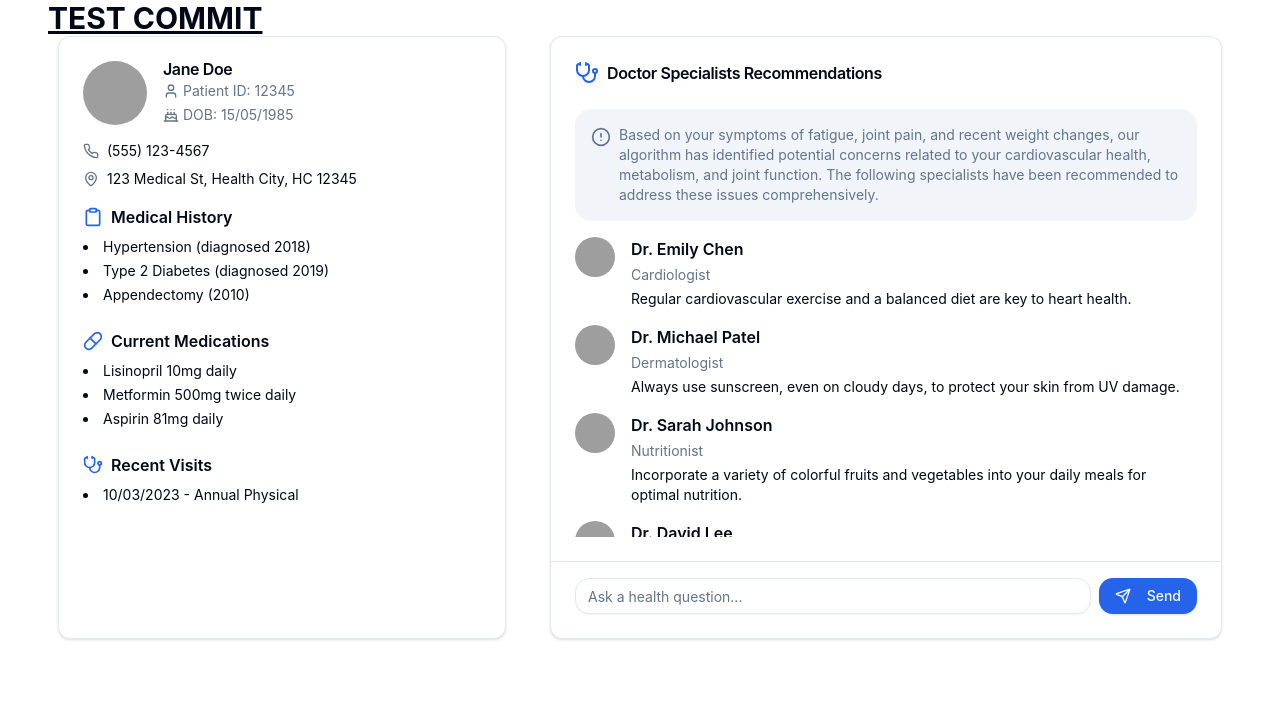
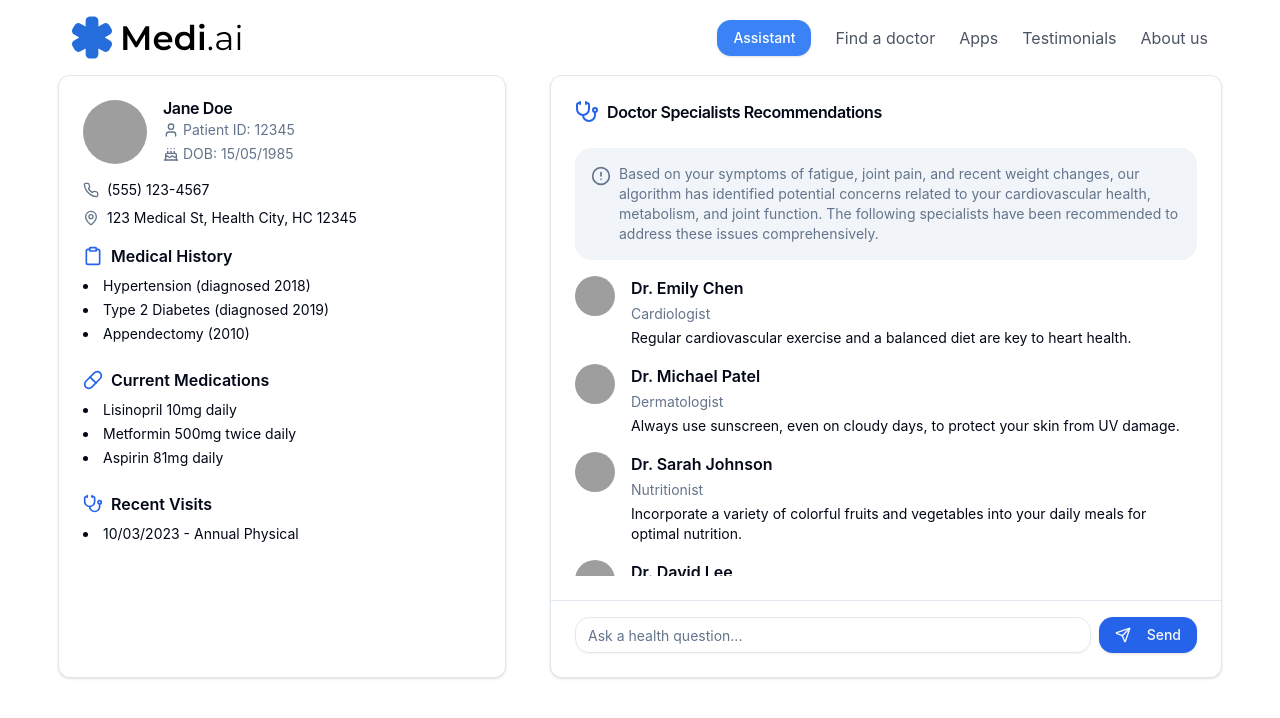
Before and after one commit to Flypr/faithbase-hackathon, a React (Vite) app in the folder faithbase/: page / in a window 1280 px wide. Shown: the top 718 px of the page. Built offline with nearby package versions, Linux system fonts and the light colour scheme; grey boxes are pictures that could not be loaded.

Commit message:
Added header

```diff
--- a/faithbase/src/components/Header.jsx
+++ b/faithbase/src/components/Header.jsx
@@ -1,5 +1,32 @@
-const Header = () => {
-  return <div className="text-3xl font-bold underline">TEST COMMIT</div>;
-};
+import { Button } from "@/components/ui/button";
+import Logo from "../assets/Logo.svg";
 
-export default Header;
+export default function Header() {
+  return (
+    <header className="py-4 px-6 flex items-center justify-between">
+      <div className="flex items-center space-x-2">
+        <img src={Logo} alt="FaithbaseLogo" />
+      </div>
+      <nav className="flex items-center space-x-6">
+        <Button
+          variant="default"
+          className="bg-blue-500 hover:bg-blue-600 text-white"
+        >
+          Assistant
+        </Button>
+        <a href="/find-doctor" className="text-gray-600 hover:text-gray-800">
+          Find a doctor
+        </a>
+        <a href="/apps" className="text-gray-600 hover:text-gray-800">
+          Apps
+        </a>
+        <a href="/testimonials" className="text-gray-600 hover:text-gray-800">
+          Testimonials
+        </a>
+        <a href="/about" className="text-gray-600 hover:text-gray-800">
+          About us
+        </a>
+      </nav>
+    </header>
+  );
+}
```
Also changed, not shown: faithbase/src/assets/Logo.png (added), faithbase/src/assets/Logo.svg (added).
